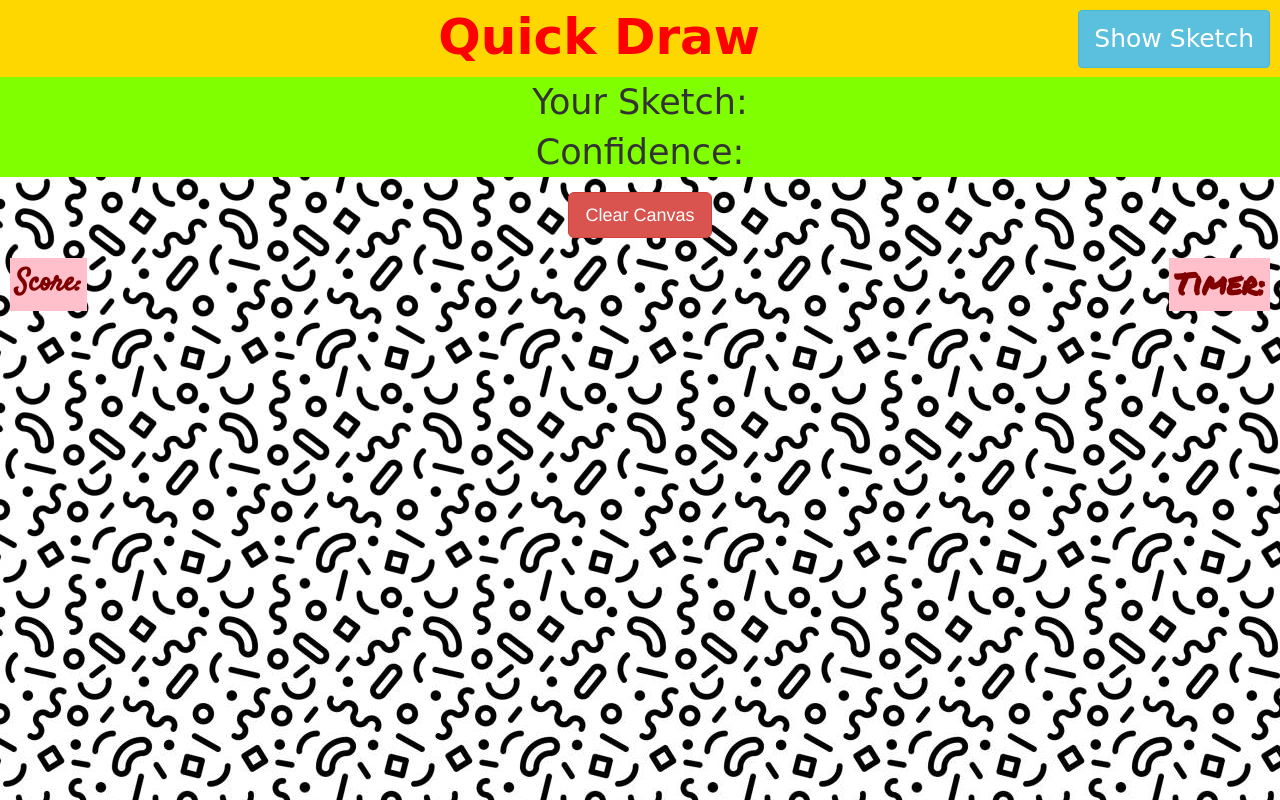
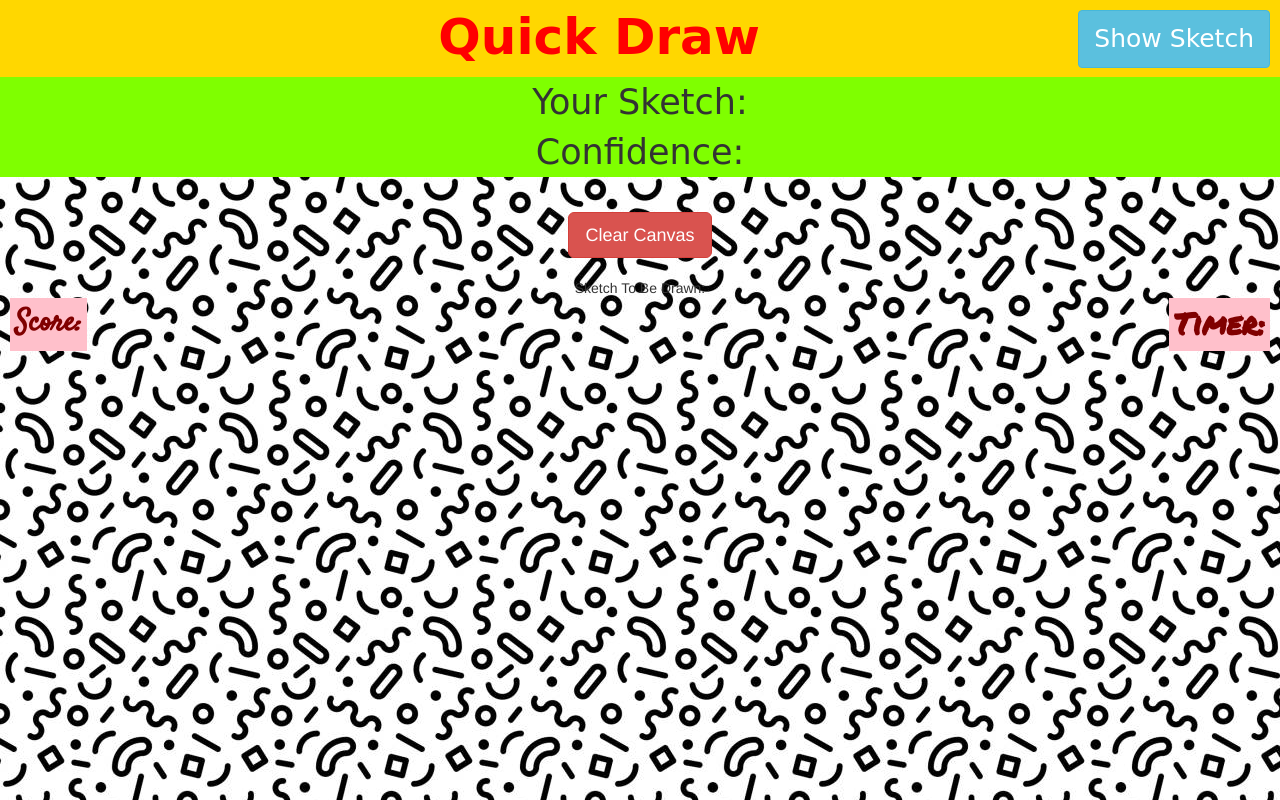
Before and after one commit to SaumyaKinnariKartikDalal/Sketch-Identification, a plain HTML site: page index.html in a window 1280 px wide. Drawn offline with nearby package versions, Linux system fonts and the light colour scheme; a web font is replaced by a local one.

Commit message:
Update index.html

```diff
--- a/index.html
+++ b/index.html
@@ -48,10 +48,15 @@
     </h1>
     <p id="label">Your Sketch: </p>
     <p id="confidence">Confidence: </p>
+    <br>
     <button id="clear" class="btn btn-danger btn-lg" onclick="clearCanvas()">Clear Canvas</button>
     <br><br>
+    <span id="task">Sketch To Be Drawn: </span>
+
+    <br>
     <span id="score">Score: </span>
     <span id="timer">Timer: </span>
+    <br>
   </center>
   <script src="main.js"></script>
 </body>
```
